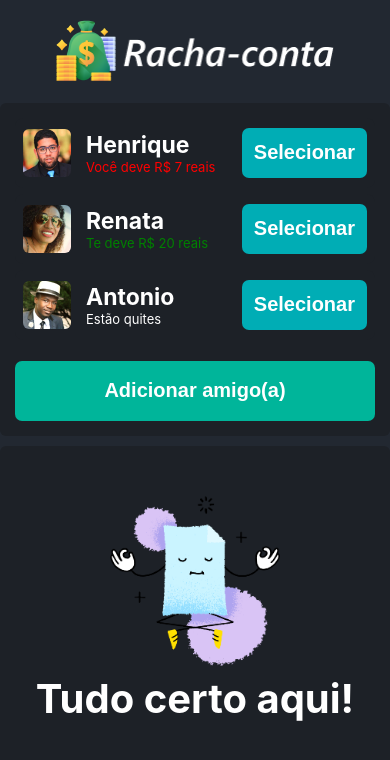
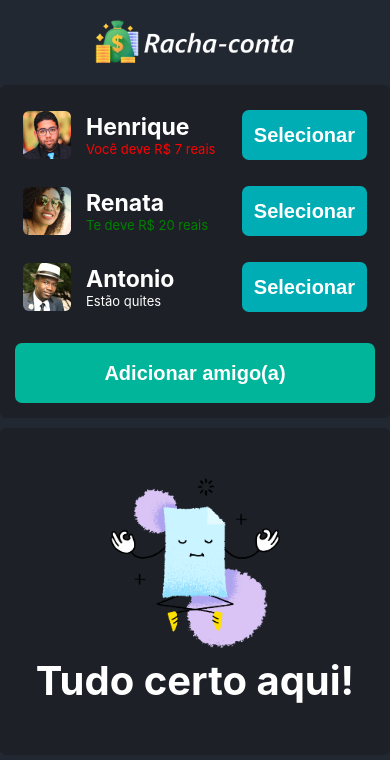
Before and after one commit to DanThug/app-racha-conta, a React (Vite) app: page / in a window 390 px wide. Shown: the top 760 px of the page. Built offline with nearby package versions, Linux system fonts and the light colour scheme.

Commit message:
fix logo size

```diff
--- a/src/app.css
+++ b/src/app.css
@@ -120,4 +120,8 @@ html {
   .app-main {
     width: 100%;
   }
+
+  .app-header img {
+    width: 20rem;
+  }
 }
```
